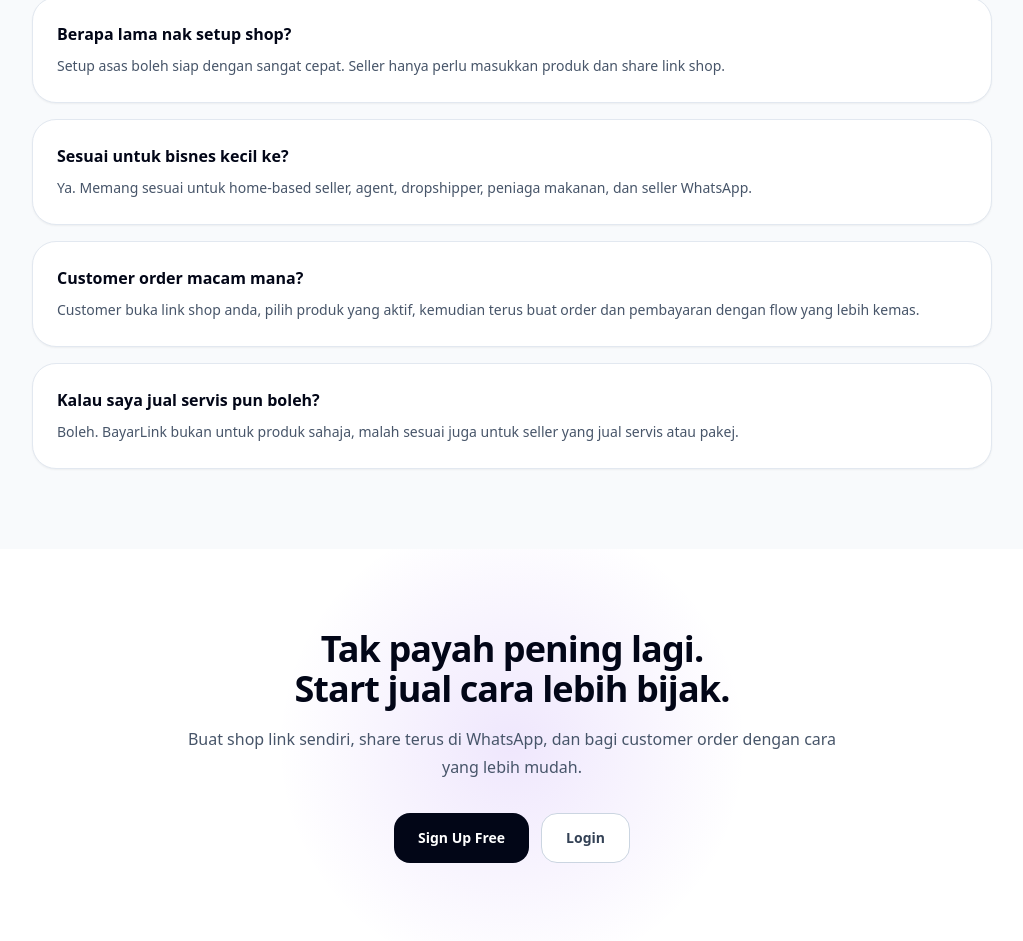
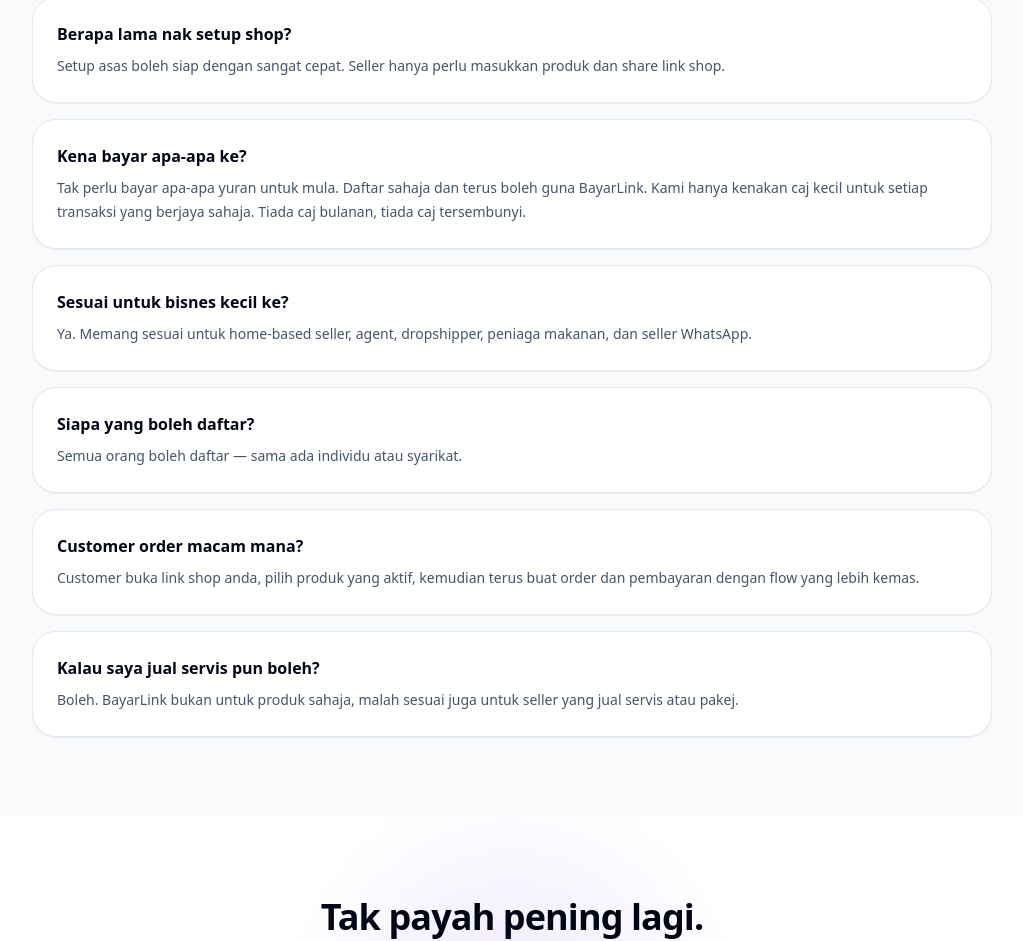
Before and after one commit to maizhakimm/pay-link, a Next.js app: page / in a window 1280 px wide. Shown: the part 4687-5628 px from the top of the page, without its empty margins (128-1151 px from the left). Built offline with nearby package versions, Linux system fonts and the light colour scheme.

Commit message:
Update page.tsx

```diff
--- a/src/app/page.tsx
+++ b/src/app/page.tsx
@@ -482,8 +482,20 @@ export default function HomePage() {
               answer="Setup asas boleh siap dengan sangat cepat. Seller hanya perlu masukkan produk dan share link shop."
             />
             <FaqCard
+              question="Kena bayar apa-apa ke?"
+              answer="Tak perlu bayar apa-apa yuran untuk mula.
+              Daftar sahaja dan terus boleh guna BayarLink.
+
+              Kami hanya kenakan caj kecil untuk setiap transaksi yang berjaya sahaja.
+              Tiada caj bulanan, tiada caj tersembunyi."
+            />
+            <FaqCard
               question="Sesuai untuk bisnes kecil ke?"
               answer="Ya. Memang sesuai untuk home-based seller, agent, dropshipper, peniaga makanan, dan seller WhatsApp."
+            />
+            <FaqCard
+              question="Siapa yang boleh daftar?"
+              answer="Semua orang boleh daftar — sama ada individu atau syarikat."
             />
             <FaqCard
               question="Customer order macam mana?"
```
